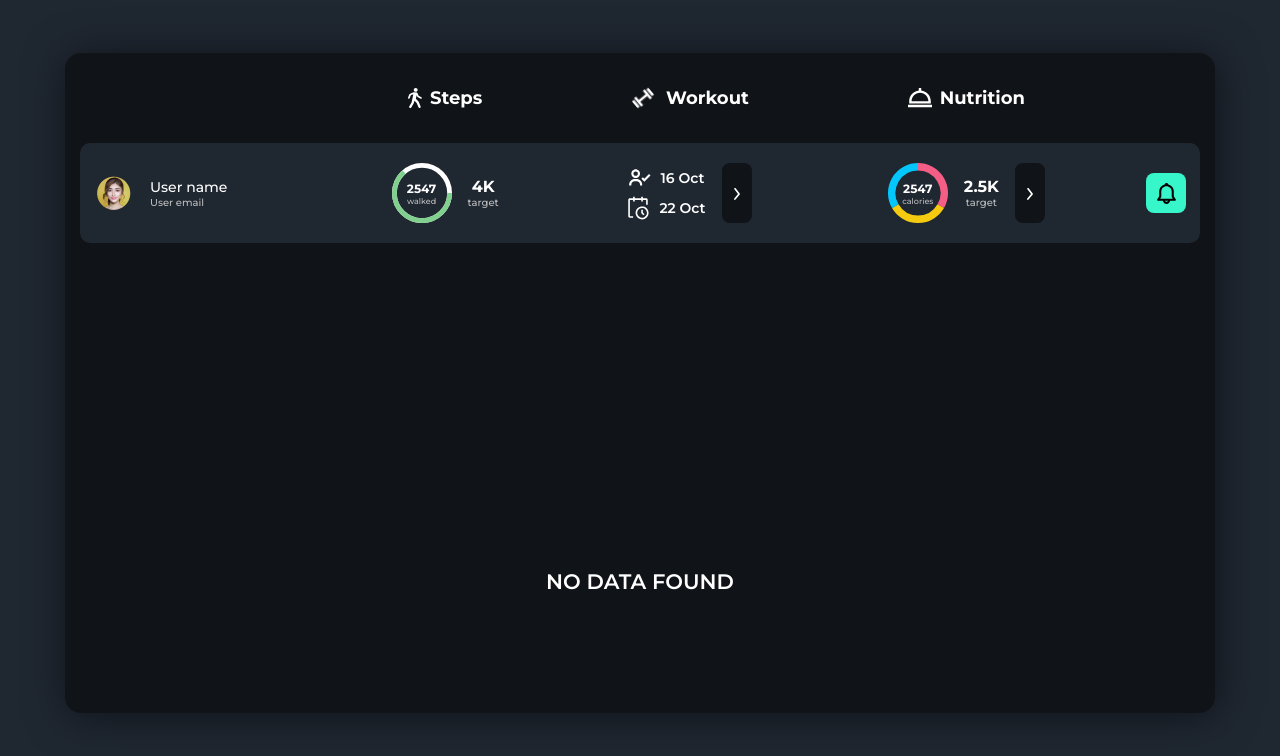
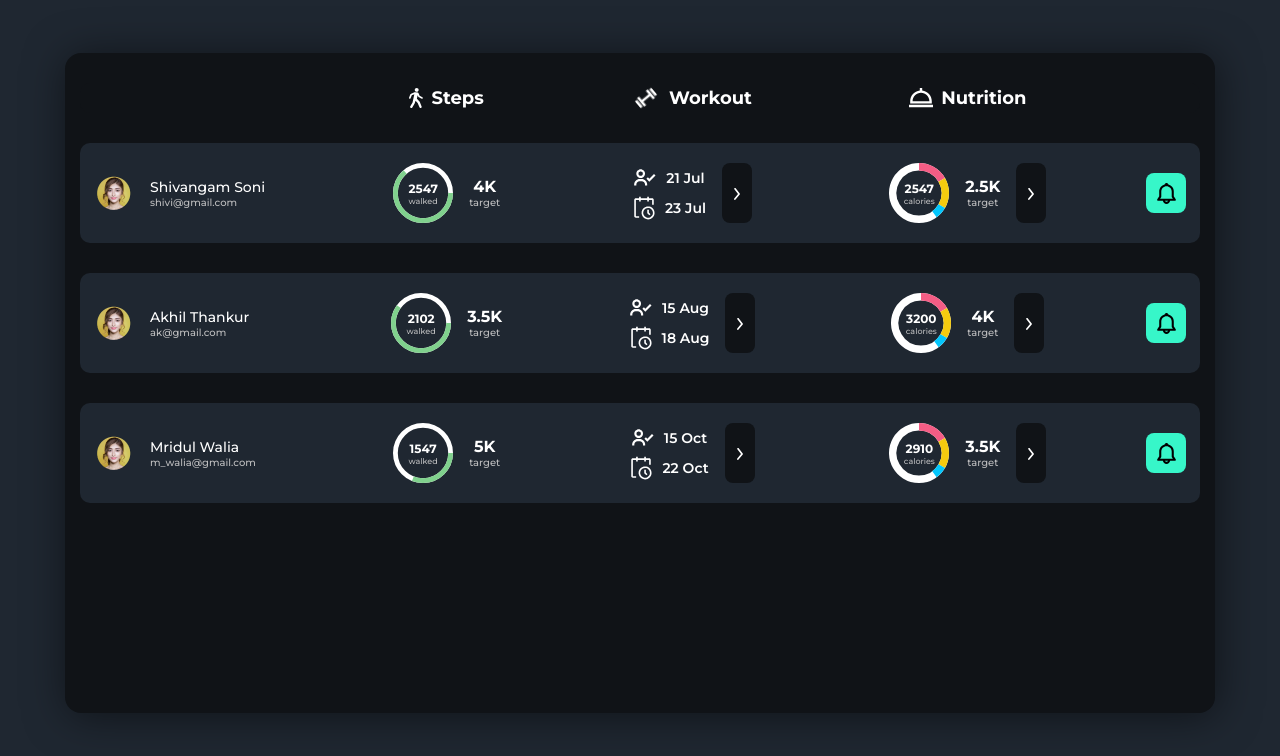
Before and after one commit to ShivangamSoni/fit-app-dashboard, a React (Create React App) app: page / in a window 1280 px wide. Shown: the top 756 px of the page. Built offline with nearby package versions, Linux system fonts and the light colour scheme.

Commit message:
Add: Dummy Data

```diff
--- a/src/data/UserData.json
+++ b/src/data/UserData.json
@@ -5,8 +5,8 @@
     "email": "shivi@gmail.com",
     "stepsWalked": 2547,
     "stepsTarget": 4000,
-    "performedDate": "15 Oct",
-    "scheduledDate": "22 Oct",
+    "performedDate": "21 Jul",
+    "scheduledDate": "23 Jul",
     "calorieIntake": 2547,
     "calorieTarget": 2500,
     "proteinConsumed": 50,
@@ -20,12 +20,12 @@
     "userId": "akhil-thankur",
     "name": "Akhil Thankur",
     "email": "ak@gmail.com",
-    "stepsWalked": 2547,
-    "stepsTarget": 4000,
-    "performedDate": "15 Oct",
-    "scheduledDate": "22 Oct",
-    "calorieIntake": 2547,
-    "calorieTarget": 2500,
+    "stepsWalked": 2102,
+    "stepsTarget": 3500,
+    "performedDate": "15 Aug",
+    "scheduledDate": "18 Aug",
+    "calorieIntake": 3200,
+    "calorieTarget": 4000,
     "proteinConsumed": 50,
     "proteinTarget": 100,
     "carbConsumed": 20,
@@ -37,12 +37,12 @@
     "userId": "mridul-walia",
     "name": "Mridul Walia",
     "email": "m_walia@gmail.com",
-    "stepsWalked": 2547,
-    "stepsTarget": 4000,
+    "stepsWalked": 1547,
+    "stepsTarget": 5000,
     "performedDate": "15 Oct",
     "scheduledDate": "22 Oct",
-    "calorieIntake": 2547,
-    "calorieTarget": 2500,
+    "calorieIntake": 2910,
+    "calorieTarget": 3500,
     "proteinConsumed": 50,
     "proteinTarget": 100,
     "carbConsumed": 20,
--- a/src/features/dashboard/dashpanel/dashpanel.js
+++ b/src/features/dashboard/dashpanel/dashpanel.js
@@ -2,12 +2,16 @@ import styles from "./styles.module.css";
 
 import UserTable from "../user-table/user-table";
 
+import USER_DATA from "../../../data/UserData.json";
+
 const DashPanel = () => {
   return (
     <div className={styles.panel}>
-      <UserTable />
-
-      <p className={styles.message}>No Data Found</p>
+      {USER_DATA.length > 0 ? (
+        <UserTable users={USER_DATA} />
+      ) : (
+        <p className={styles.message}>No Data Found</p>
+      )}
     </div>
   );
 };
--- a/src/features/dashboard/user-data/user-data.js
+++ b/src/features/dashboard/user-data/user-data.js
@@ -8,23 +8,34 @@ import StepsStats from "../../info-stats/steps/steps";
 import WorkoutStats from "../../info-stats/workout/workout";
 import NutritionStats from "../../info-stats/nutrition/nutrition";
 
-const UserData = () => {
+const UserData = ({ user }) => {
+  const {
+    userId,
+    name,
+    email,
+    stepsWalked,
+    stepsTarget,
+    performedDate,
+    scheduledDate,
+    ...nutritionStats
+  } = user;
+
   return (
     <tr>
       <td>
-        <UserInfo />
+        <UserInfo name={name} email={email} />
       </td>
 
       <td>
-        <StepsStats />
+        <StepsStats walked={stepsWalked} target={stepsTarget} />
       </td>
 
       <td>
-        <WorkoutStats />
+        <WorkoutStats performed={performedDate} scheduled={scheduledDate} />
       </td>
 
       <td>
-        <NutritionStats />
+        <NutritionStats {...nutritionStats} />
       </td>
 
       <td>
--- a/src/features/dashboard/user-table/user-table.js
+++ b/src/features/dashboard/user-table/user-table.js
@@ -4,7 +4,7 @@ import ICONS from "../../../components/icons/icons";
 
 import UserData from "../user-data/user-data";
 
-const UserTable = () => {
+const UserTable = ({ users }) => {
   return (
     <table className={styles.table}>
       <thead>
@@ -33,7 +33,9 @@ const UserTable = () => {
       </thead>
 
       <tbody>
-        <UserData />
+        {users.map((user) => (
+          <UserData key={user.userId} user={user} />
+        ))}
       </tbody>
     </table>
   );
--- a/src/features/info-stats/nutrition/nutrition.js
+++ b/src/features/info-stats/nutrition/nutrition.js
@@ -5,7 +5,18 @@ import styles from "./styles.module.css";
 import ICONS from "../../../components/icons/icons";
 import Button from "../../../components/button/button";
 
-const NutritionStats = () => {
+import abbreviateNumber from "../../../utils/abbreviateNumber";
+
+const NutritionStats = ({
+  calorieIntake,
+  calorieTarget,
+  proteinConsumed,
+  proteinTarget,
+  carbConsumed,
+  carbTarget,
+  fatConsumed,
+  fatTarget,
+}) => {
   return (
     <div className={styles.nutrition}>
       <div className={styles.nutrition__chart}>
@@ -13,31 +24,35 @@ const NutritionStats = () => {
           data={[
             {
               title: "Protein",
-              value: 1,
+              value: proteinConsumed,
               color: "var(--accent-pink)",
             },
             {
               title: "Fats",
-              value: 1,
+              value: fatConsumed,
               color: "var(--accent-yellow)",
             },
             {
               title: "Carbs",
-              value: 1,
+              value: carbConsumed,
               color: "var(--accent-blue)",
             },
           ]}
+          totalValue={proteinTarget + fatTarget + carbTarget}
           lineWidth={25}
           startAngle={-90}
+          background="var(--text)"
+          animate
+          reveal={100}
         />
         <div className={styles.chart__info}>
-          <span>2547</span>
+          <span>{calorieIntake}</span>
           <span>calories</span>
         </div>
       </div>
 
       <div className={styles.nutrition__target}>
-        <span>2.5K</span>
+        <span>{abbreviateNumber(calorieTarget)}</span>
         <span>target</span>
       </div>
 
--- a/src/features/info-stats/steps/steps.js
+++ b/src/features/info-stats/steps/steps.js
@@ -6,15 +6,17 @@ import "react-circular-progressbar/dist/styles.css";
 
 import styles from "./styles.module.css";
 
-const StepsStats = () => {
+import abbreviateNumber from "../../../utils/abbreviateNumber";
+
+const StepsStats = ({ walked, target }) => {
   return (
     <div className={styles.steps}>
       <div className={styles.steps__bar}>
         <CircularProgressbarWithChildren
-          value={2547}
-          maxValue={4000}
+          value={walked}
+          maxValue={target}
           styles={buildStyles({
-            trailColor: "#fff",
+            trailColor: "var(--text)",
             pathColor: "var(--accent-green)",
             rotation: 0.25,
             strokeLinecap: "butt",
@@ -22,14 +24,14 @@ const StepsStats = () => {
           })}
         >
           <div className={styles.bar__info}>
-            <span>2547</span>
+            <span>{walked}</span>
             <span>walked</span>
           </div>
         </CircularProgressbarWithChildren>
       </div>
 
       <div className={styles.steps__target}>
-        <span>4K</span>
+        <span>{abbreviateNumber(target)}</span>
         <span>target</span>
       </div>
     </div>
--- a/src/features/info-stats/user-info/user-info.js
+++ b/src/features/info-stats/user-info/user-info.js
@@ -2,7 +2,7 @@ import styles from "./styles.module.css";
 
 import UserImage from "../../../assets/user.png";
 
-const UserInfo = () => {
+const UserInfo = ({ name, email }) => {
   return (
     <div className={styles.user}>
       <div className={styles.user__img}>
@@ -10,8 +10,8 @@ const UserInfo = () => {
       </div>
 
       <div className={styles.user__info}>
-        <span>User name</span>
-        <span>User email</span>
+        <span>{name}</span>
+        <span>{email}</span>
       </div>
     </div>
   );
--- a/src/features/info-stats/workout/workout.js
+++ b/src/features/info-stats/workout/workout.js
@@ -3,18 +3,18 @@ import styles from "./styles.module.css";
 import ICONS from "../../../components/icons/icons";
 import Button from "../../../components/button/button";
 
-const WorkoutStats = () => {
+const WorkoutStats = ({ performed, scheduled }) => {
   return (
     <div className={styles.workout}>
       <div className={styles.workout__info}>
         <span>
           <ICONS.CheckIcon />
-          <span>16 Oct</span>
+          <span>{performed}</span>
         </span>
 
         <span>
           <ICONS.ScheduleIcon />
-          <span>22 Oct</span>
+          <span>{scheduled}</span>
         </span>
       </div>
 
```
